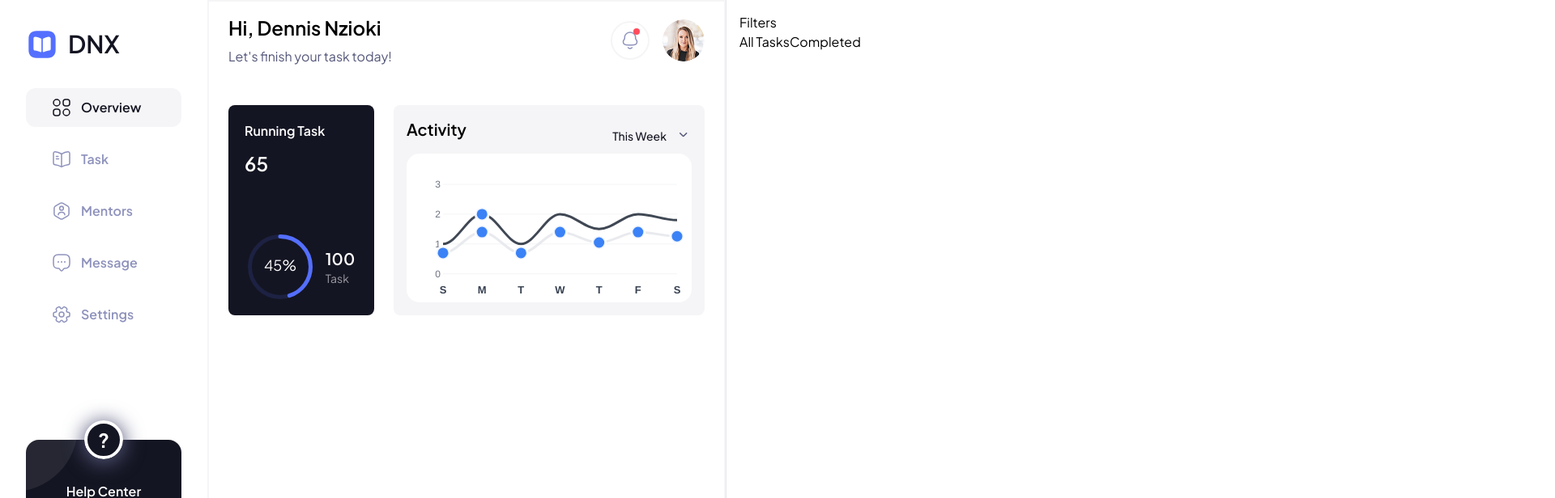
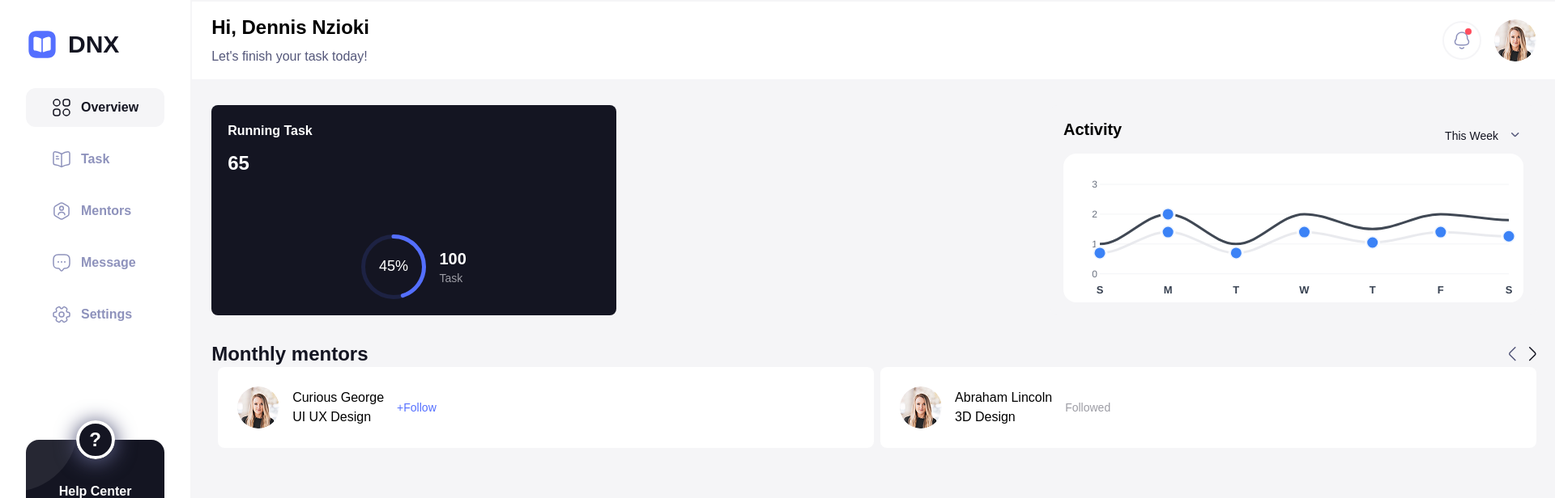
Before and after one commit to ibrohimmath/task-manager, a Vue app: page /overview in a window 1280 px wide. Shown: the top 616 px of the page at 81% size, 1920 px wide, since content can reach past the window. Built offline with nearby package versions, Linux system fonts and the light colour scheme; the HTML template or start-up script is replaced by a standard one; a web font is replaced by a local one.

Commit message:
some changes

```diff
--- a/package.json
+++ b/package.json
@@ -19,6 +19,7 @@
     "@tailwindcss/vite": "^4.1.17",
     "apexcharts": "^5.3.6",
     "pinia": "^3.0.4",
+    "primevue": "^3.53.1",
     "tailwindcss": "^4.1.17",
     "vue": "^3.5.25",
     "vue-router": "^4.6.3",
--- /dev/null
+++ b/src/assets/icons/ArrowLeft.vue
@@ -0,0 +1,17 @@
+<template>
+    <svg width="9" height="18" viewBox="0 0 9 18" fill="none" xmlns="http://www.w3.org/2000/svg" :disabled="isDisabled">
+        <path d="M7.8475 16.59L1.3275 10.07C0.5575 9.3 0.5575 8.04 1.3275 7.27L7.8475 0.75" :stroke="color"
+            stroke-width="1.5" stroke-miterlimit="10" stroke-linecap="round" stroke-linejoin="round" />
+    </svg>
+</template>
+<script setup lang="ts">
+import { computed } from 'vue';
+
+const props = defineProps({
+    isDisabled: {
+        type: Boolean,
+        default: false,
+    }
+})
+const color = computed(() => props.isDisabled ? '#54577A' : '#141522');
+</script>
--- /dev/null
+++ b/src/assets/icons/ArrowRight.vue
@@ -0,0 +1,17 @@
+<template>
+    <svg width="9" height="18" viewBox="0 0 9 18" fill="none" xmlns="http://www.w3.org/2000/svg" :disabled="isDisabled">
+        <path d="M0.75 16.59L7.27 10.07C8.04 9.3 8.04 8.04 7.27 7.27L0.75 0.75" :stroke="color" stroke-width="1.5"
+            stroke-miterlimit="10" stroke-linecap="round" stroke-linejoin="round" />
+    </svg>
+</template>
+<script setup lang="ts">
+import { computed } from 'vue';
+
+const props = defineProps({
+    isDisabled: {
+        type: Boolean,
+        default: false,
+    }
+})
+const color = computed(() => props.isDisabled ? '#54577A' : '#141522');
+</script>
--- a/src/layouts/Default.vue
+++ b/src/layouts/Default.vue
@@ -55,7 +55,7 @@
             </header>
 
             <!-- MAIN CONTENT -->
-            <div class="flex-1 py-4 px-6 overflow-y-auto">
+            <div class="flex-1 py-4 px-6 overflow-y-auto bg-[rgba(245,245,247,1)]">
                 <slot />
             </div>
         </section>
--- a/src/views/Overview.vue
+++ b/src/views/Overview.vue
@@ -11,14 +11,14 @@
 
         <div class="w-full">
             <div
-                class="mt-4 grid gap-6 grid-cols-5 max-[1630px]:grid-cols-4 max-[1410px]:grid-cols-3  max-[1230px]:flex max-[1230px]:flex-col">
+                class="mt-4 grid gap-4 grid-cols-5 justify-between max-[1630px]:grid-cols-4 max-[1410px]:grid-cols-3 max-[1230px]:flex max-[1230px]:flex-col">
                 <div
-                    class="flex flex-col col-span-1 p-5 bg-[rgba(20,21,34,1)] rounded-lg max-[1230px]:mx-auto max-[1230px]:w-full max-w-[400px] max-[1230px]:h-50">
-                    <div class="flex flex-col">
+                    class="flex flex-col max-[1230px]:flex-row col-span-1 p-5 bg-[rgba(20,21,34,1)] rounded-lg max-[1230px]:mx-auto max-[1230px]:w-full max-w-[500px] max-[1230px]:h-35">
+                    <div class="flex flex-col max-[1230px]:my-auto">
                         <h1 class="font-semibold text-md text-white">Running Task</h1>
                         <h1 class="font-semibold text-2xl text-white mt-3">65</h1>
                     </div>
-                    <div class="mt-auto flex items-center mx-auto gap-4">
+                    <div class="mt-auto max-[1230px]:my-auto mx-auto flex items-center gap-4">
                         <CircleProgress />
                         <div>
                             <h1 class="text-white font-semibold text-xl">100</h1>
@@ -27,7 +27,7 @@
                     </div>
                 </div>
                 <div
-                    class="col-span-4 mx-auto p-4 rounded-lg max-[1630px]:col-span-3 max-[1410px]:col-span-2 h-full w-full max-[1230px]:h-72 max-w-[600px] bg-[rgba(245,245,247,1)]">
+                    class="col-span-4 ml-auto max-[1230px]:mx-auto p-4 rounded-lg max-[1630px]:col-span-3 max-[1410px]:col-span-2 h-full w-full max-[1230px]:h-72 max-w-[600px] bg-[rgba(245,245,247,1)]">
                     <div class="flex items-center justify-between">
                         <h1 class="text-xl font-semibold mb-4">Activity</h1>
                         <div class="flex items-center gap-4">
@@ -36,8 +36,37 @@
                         </div>
                     </div>
                     <Chart />
+                </div>
+            </div>
 
+            <div>
+                <div class="flex items-center gap-4 justify-between mt-8">
+                    <h1 class="text-2xl text-[rgba(20,21,34,1)] font-semibold">Monthly mentors</h1>
+                    <div class="flex items-center gap-4">
+                        <ArrowLeft :is-disabled="currentMentorPage == 0" @click="decreaseMentorPage" />
+                        <ArrowRight :is-disabled="currentMentorPage == maxMentorsPage" @click="increaseMentorPage" />
+                    </div>
                 </div>
+                <Carousel class="w-full" v-model:page="currentMentorPage" :value="mentorsData" :numVisible="numsVisible"
+                    :numScroll="1" :showNavigators="false" :showIndicators="false" :responsiveOptions="responsiveOptions">
+                    <template #item="slotProps">
+                        <div class="rounded-lg p-6 bg-[rgba(255,255,255,1)] ml-2">
+                            <div class="flex items-center gap-4">
+                                <div class="flex items-center gap-4">
+                                    <img :src="slotProps.data.image"
+                                        class="size-[52px] object-contain object-center rounded-full" />
+                                    <div>
+                                        <h1>{{ slotProps.data.name }}</h1>
+                                        <p>{{ slotProps.data.profession }}</p>
+                                    </div>
+                                </div>
+                                <p class="text-sm"
+                                    :class="[slotProps.data.isFollowed ? 'text-[rgba(156,156,164,1)]' : 'text-[rgba(84,111,255,1)]']">
+                                    {{ slotProps.data.isFollowed ? "Followed" : "+Follow" }}</p>
+                            </div>
+                        </div>
+                    </template>
+                </Carousel>
             </div>
         </div>
 
@@ -52,9 +81,120 @@
 </template>
 
 <script setup lang="ts">
-// import Main from "@/layouts/main.vue";
+import ArrowLeft from "@/assets/icons/ArrowLeft.vue";
+import ArrowRight from "@/assets/icons/ArrowRight.vue";
 import Down from "@/assets/icons/down.vue";
+
 import Chart from "@/components/Chart.vue";
 import CircleProgress from "@/components/CircleProgress.vue";
+
 import Default from '@/layouts/Default.vue';
+
+import useWindowResize from "@/composables/window";
+
+import { ref } from "vue";
+
+const { width } = useWindowResize();
+
+const mentorsData = [
+    {
+        name: "Curious George",
+        profession: "UI UX Design",
+        tasks: 40,
+        rate: 4.7,
+        reviews: 750,
+        image: '/img/girl.png',
+        isFollowed: false,
+    },
+    {
+        name: "Abraham Lincoln",
+        profession: "3D Design",
+        tasks: 32,
+        rate: 4.9,
+        reviews: 510,
+        image: '/img/girl.png',
+        isFollowed: true,
+    },
+    {
+        name: "Jessica Jane",
+        profession: "Web Developer",
+        tasks: 40,
+        rate: 4.7,
+        reviews: 750,
+        image: '/img/girl.png',
+        isFollowed: false,
+    },
+    {
+        name: "Alex Stanton",
+        profession: "UI / UX Designer",
+        tasks: 60,
+        rate: 4.9,
+        reviews: 970,
+        image: '/img/girl.png',
+        isFollowed: true,
+    },
+    {
+        name: "Antoine Griezmann",
+        profession: "Android Developer",
+        tasks: 50,
+        rate: 4.8,
+        reviews: 830,
+        image: '/img/girl.png',
+        isFollowed: false,
+    },
+    {
+        name: "Anna White",
+        profession: "3D Design",
+        tasks: 60,
+        rate: 4.8,
+        reviews: 870,
+        image: '/img/girl.png',
+        isFollowed: true,
+    },
+    {
+        name: "Richard Kyle",
+        profession: "2D Design",
+        tasks: 60,
+        rate: 4.7,
+        reviews: 730,
+        image: '/img/girl.png',
+        isFollowed: false,
+    },
+    {
+        name: "Julia Philips",
+        profession: "IOS Developer",
+        tasks: 60,
+        rate: 4.9,
+        reviews: 910,
+        image: '/img/girl.png',
+        isFollowed: true,
+    }
+];
+
+const responsiveOptions = ref([
+    {
+        breakpoint: '1800px',
+        numVisible: 2,
+        numScroll: 1
+    },
+    {
+        breakpoint: '575px',
+        numVisible: 1,
+        numScroll: 1
+    }
+]);
+
+const currentMentorPage = ref<number>(0);
+const numsVisible = ref<number>(2);
+const maxMentorsPage = ref<number>(Math.ceil(mentorsData.length / numsVisible.value));
+
+const decreaseMentorPage = () => {
+    if (currentMentorPage.value == 0) return;
+    currentMentorPage.value--;
+};
+
+const increaseMentorPage = () => {
+    if (currentMentorPage.value == maxMentorsPage.value) return;
+    currentMentorPage.value++;
+};
 </script>
```
Also changed, not shown: src/main.ts (+17 -8 lines), 1 other file (tests, documents, lock files or other folders).
